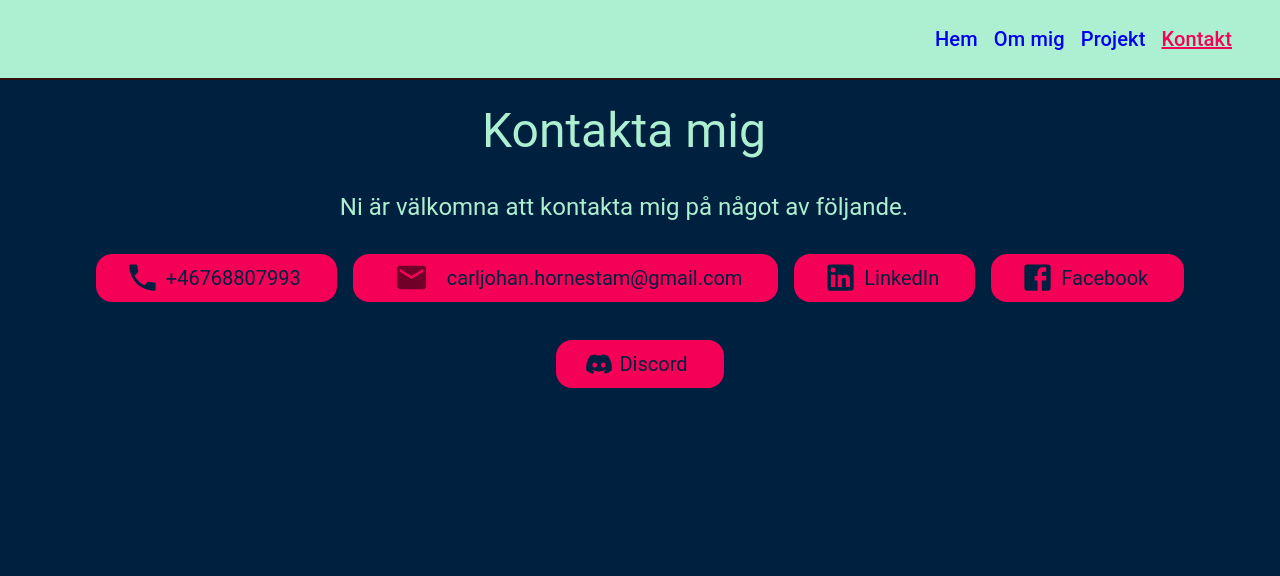
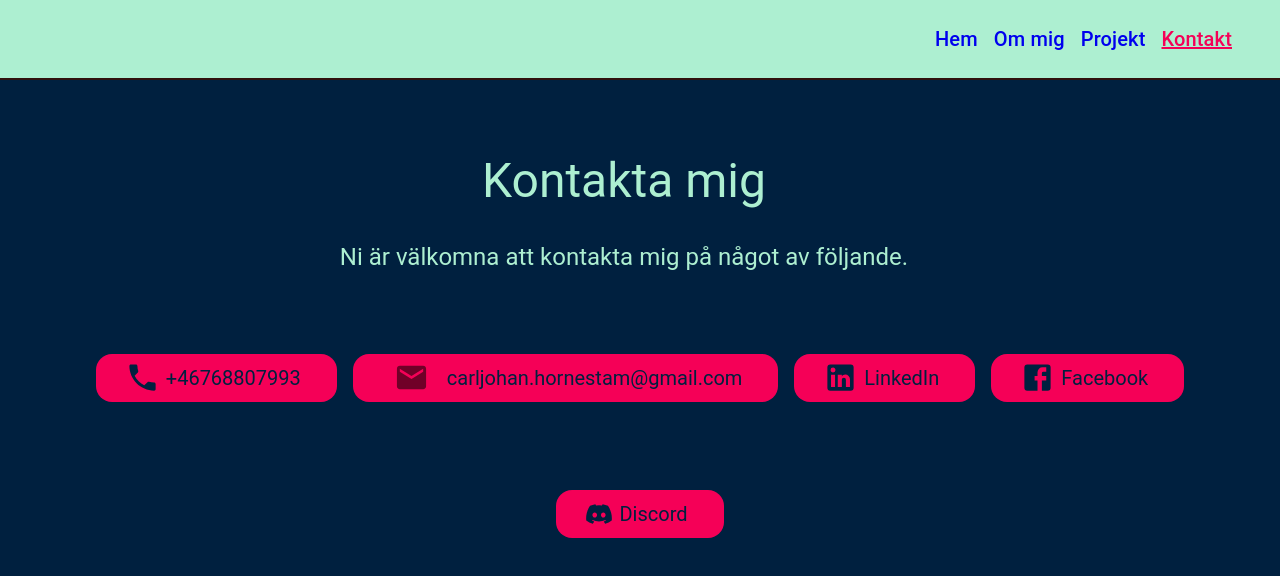
Before and after one commit to Carljohan-hornestam/portfolio-webpage, a React (Create React App) app: page /contact in a window 1280 px wide. Shown: the top 576 px of the page. Built offline with nearby package versions, Linux system fonts and the light colour scheme; a web font is replaced by a local one.

Commit message:
Tiny styling fix

```diff
--- a/src/components/Contact.tsx
+++ b/src/components/Contact.tsx
@@ -49,7 +49,7 @@
         item
         xs={12}
         justify="center"
-        style={{ marginBottom: 550 }}
+        style={{ marginBottom: 350 }}
       >
         <Chip
           className={styles.chip}
```
